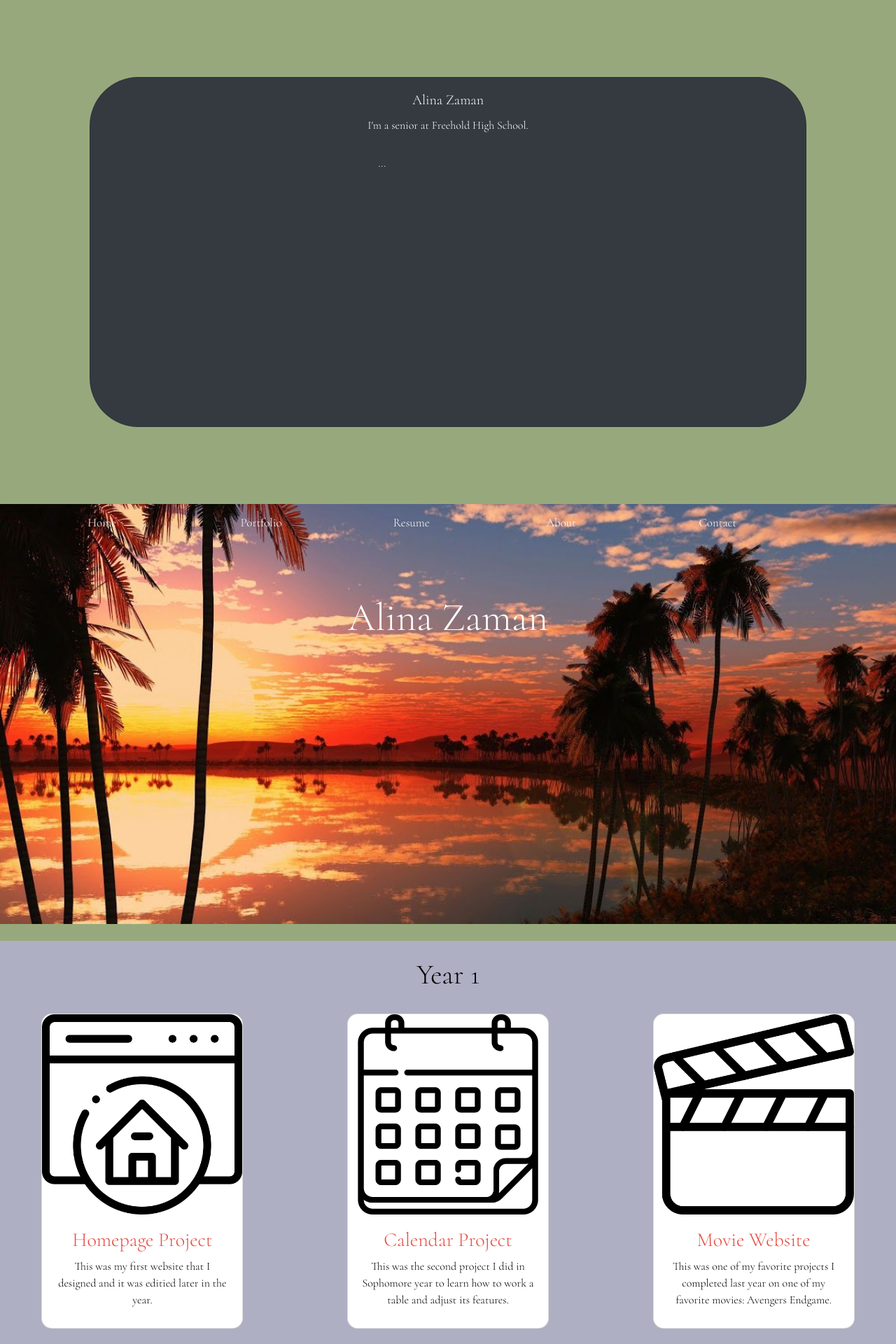
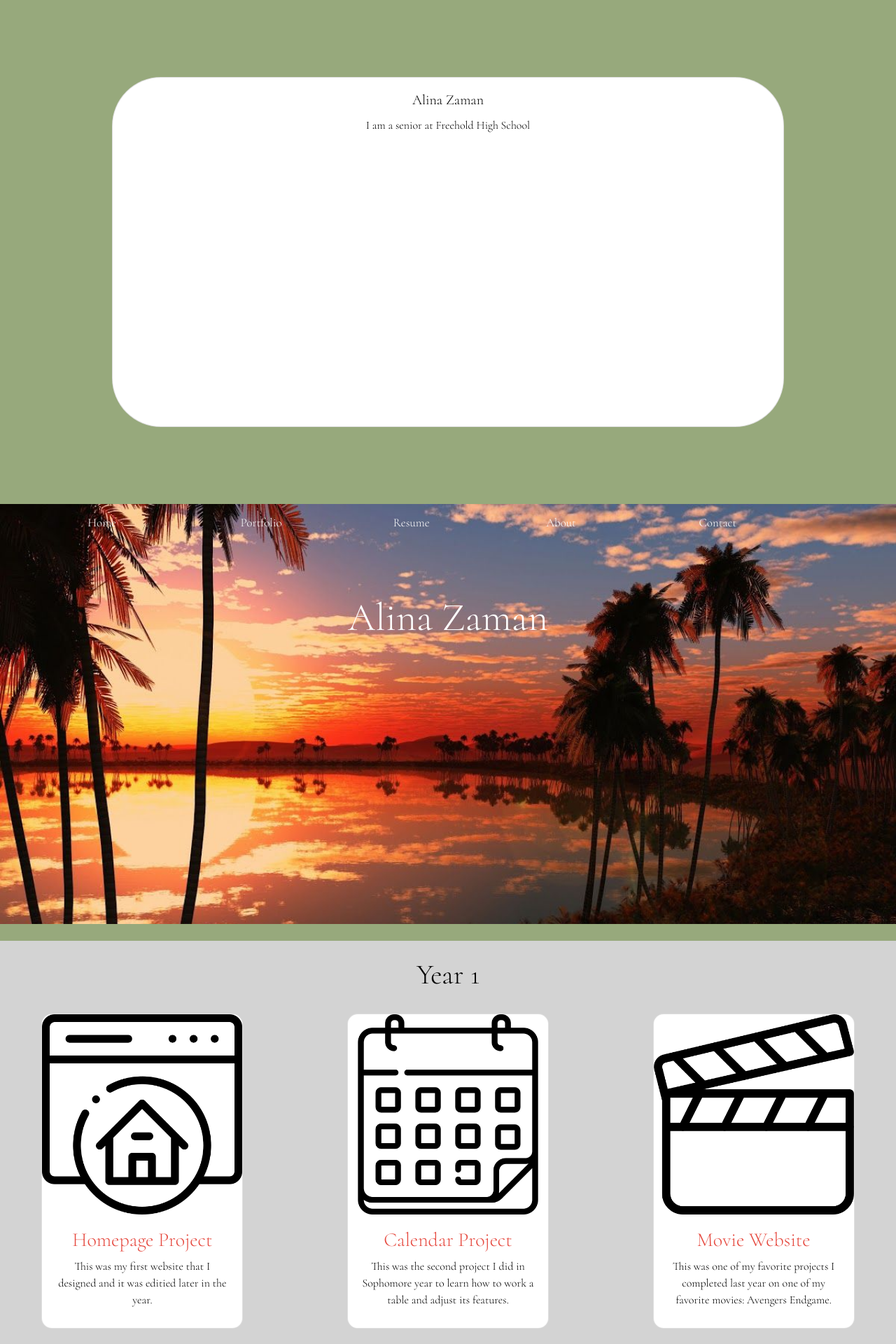
Before and after one commit to 122azaman/digitalportfolio-12.io, a PHP site: page /index.html in a window 1280 px wide. Shown: the top 1920 px of the page at 70% size. Run offline with PHP 8.4, Linux system fonts and the light colour scheme; some libraries are stand-ins or nearby versions.

Commit message:
Add files via upload

```diff
--- a/index.html
+++ b/index.html
@@ -26,11 +26,10 @@
   </head>
   <body onload="document.body.style.opacity='1'">
 
-    <center><div class="card bg-dark text-white" id="introcard">
-      <img src=" " id="introcard" class="card-img" alt="...">
-      <div class="card-img-overlay">
+    <center><div class="card w-75" id="introcard">
+      <div class="card-body">
         <h5 class="card-title">Alina Zaman</h5>
-        <p class="card-text">I'm a senior at Freehold High School.</p>
+        <p class="card-text">I am a senior at Freehold High School</p>
       </div>
     </div></center>
 
--- a/style.css
+++ b/style.css
@@ -32,9 +32,10 @@ body {
 #introcard {
   margin-top: 110px;
   margin-bottom: 110px;
-  width: 80%;
   height: 500px;
   border-radius: 70px;
+  background-image: url();
+  background-image: cover;
 }
 #cards {
   text-align: center;
@@ -55,7 +56,7 @@ h3:hover {
   text-decoration: underline rgb(200, 45, 35);
 }
 .colors {
-  background-color: rgb(175, 175, 195);
+  background-color: lightgray;
 }
 table {
   text-align: center;
```
